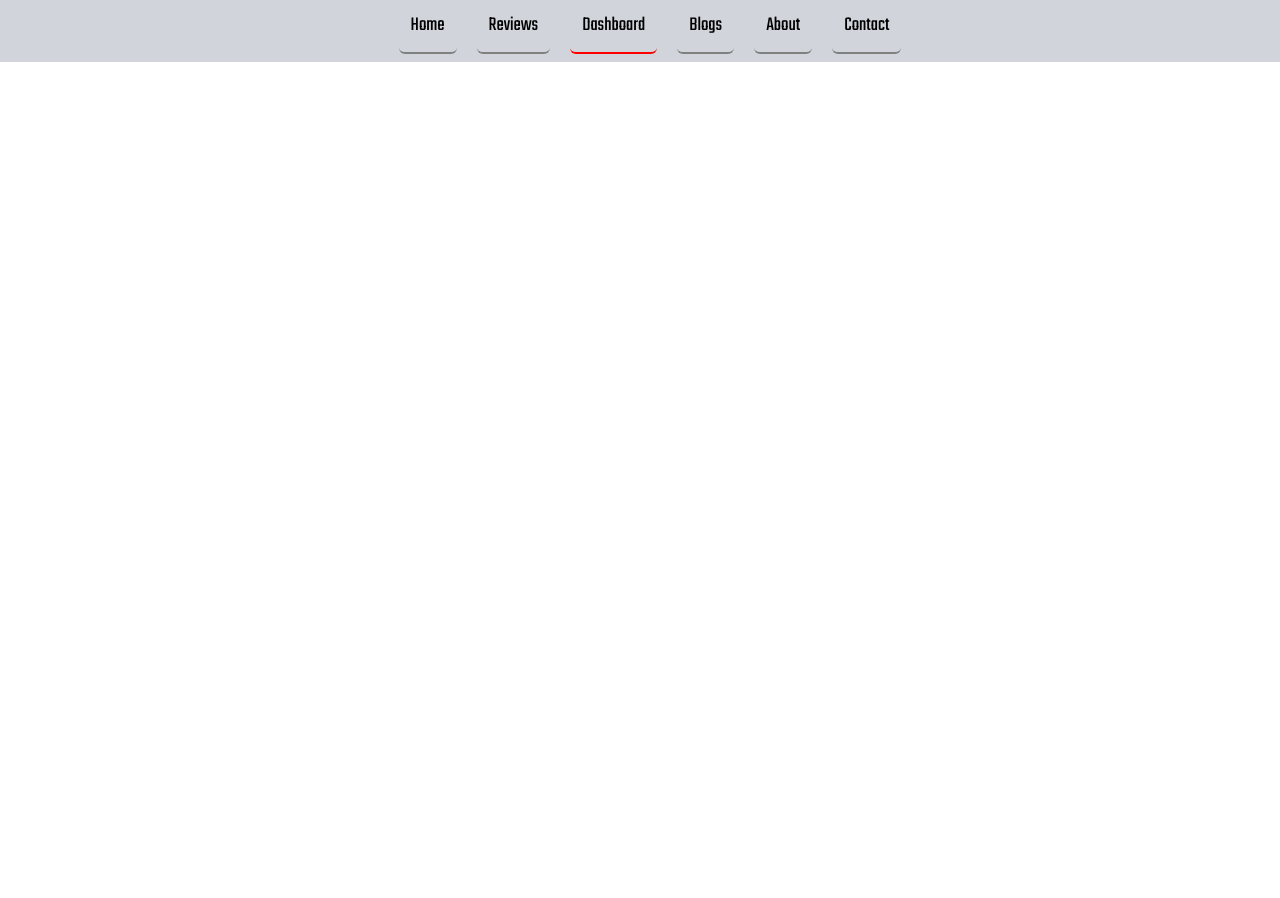
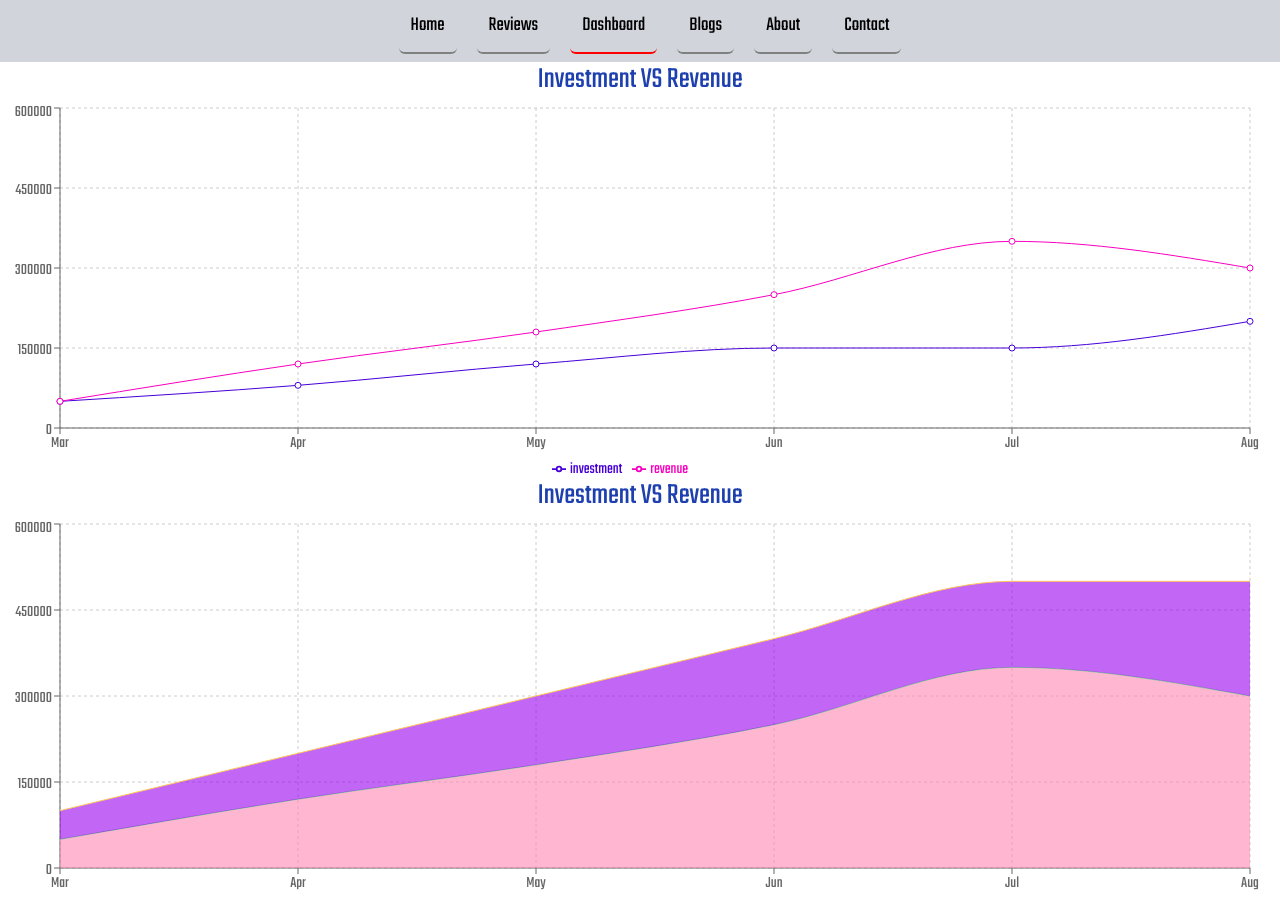
Before and after one commit to mahabubsaki/asgmt-9, a React (Create React App) app: page /dashboard in a window 1280 px wide. Before the commit the page ends 800 px from the top, so only its background shows below. Built offline with nearby package versions, Linux system fonts and the light colour scheme; a web font is replaced by a local one.

Commit message:
two charts added

```diff
--- a/public/chartData.json
+++ b/public/chartData.json
@@ -1,38 +1,38 @@
 [
     {
         "month": "Mar",
-        "investment": 100000,
-        "sell": 241,
-        "revenue": 10401
+        "investment": 50000,
+        "sell": 100000,
+        "revenue": 50000
     },
     {
         "month": "Apr",
-        "investment": 200000,
-        "sell": 423,
-        "revenue": 24500
+        "investment": 80000,
+        "sell": 200000,
+        "revenue": 120000
     },
     {
         "month": "May",
-        "investment": 500000,
-        "sell": 726,
-        "revenue": 67010
+        "investment": 120000,
+        "sell": 300000,
+        "revenue": 180000
     },
     {
         "month": "Jun",
-        "investment": 500000,
-        "sell": 529,
-        "revenue": 40405
+        "investment": 150000,
+        "sell": 400000,
+        "revenue": 250000
     },
     {
         "month": "Jul",
-        "investment": 600000,
-        "sell": 601,
-        "revenue": 50900
+        "investment": 150000,
+        "sell": 500000,
+        "revenue": 350000
     },
     {
         "month": "Aug",
-        "investment": 700000,
-        "sell": 670,
-        "revenue": 61000
+        "investment": 200000,
+        "sell": 600000,
+        "revenue": 300000
     }
 ]
--- a/src/App.js
+++ b/src/App.js
@@ -1,5 +1,6 @@
 import { Route, Routes } from 'react-router-dom';
 import './App.css';
+import Dashboard from './components/Dashboard/Dashboard';
 import Home from './components/Home/Home';
 import Navbar from './components/Navbar/Navbar';
 import Reviews from './components/Reviews/Reviews';
@@ -12,6 +13,8 @@ function App() {
         <Route path="/" element={<Home></Home>}></Route>
         <Route path="/home" element={<Home></Home>}></Route>
         <Route path="/reviews" element={<Reviews></Reviews>}></Route>
+        <Route path="/dashboard" element={<Dashboard
+        ></Dashboard>}></Route>
       </Routes>
     </div>
   );
--- /dev/null
+++ b/src/components/Dashboard/Dashboard.js
@@ -0,0 +1,58 @@
+import React from 'react';
+import { Area, AreaChart, CartesianGrid, Legend, Line, LineChart, ResponsiveContainer, Tooltip, XAxis, YAxis } from 'recharts';
+import useChart from '../Hooks/useChart';
+
+const Dashboard = () => {
+    const [chart,] = useChart()
+    return (
+        <div>
+            <div className="w-full">
+                <div className="w-full h-96 mb-8">
+                    <h1 className="text-center text-3xl text-blue-800">Investment VS Revenue</h1>
+                    <ResponsiveContainer width="100%" height="100%">
+                        <LineChart data={chart}
+                            margin={{
+                                top: 10,
+                                right: 30,
+                                left: 0,
+                                bottom: 0,
+                            }}>
+                            <CartesianGrid strokeDasharray="3 3" />
+                            <XAxis dataKey="month" />
+                            <YAxis dataKey="sell" />
+                            <Tooltip />
+                            <Legend />
+                            <Line type="monotone" dataKey="investment" stroke="#4700D8" />
+                            <Line type="monotone" dataKey="revenue" stroke="#F900BF" />
+                        </LineChart>
+                    </ResponsiveContainer>
+                </div>
+                <div className="w-full h-96">
+                    <h1 className="text-center text-3xl text-blue-800">Investment VS Revenue</h1>
+                    <ResponsiveContainer width="100%" height="100%">
+                        <AreaChart
+                            data={chart}
+                            margin={{
+                                top: 10,
+                                right: 30,
+                                left: 0,
+                                bottom: 0,
+                            }}
+                        >
+                            <CartesianGrid strokeDasharray="3 3" />
+                            <XAxis dataKey="month" />
+                            <YAxis dataKey="sell" />
+                            <Tooltip />
+                            <Area type="monotone" dataKey="revenue" stackId="1" stroke="#82ca9d" fill="#FF85B3" />
+                            <Area type="monotone" dataKey="investment" stackId="1" stroke="#ffc658" fill="#9900F0" />
+                        </AreaChart>
+                    </ResponsiveContainer>
+                </div>
+                <div></div>
+                <div></div>
+            </div>
+        </div>
+    );
+};
+
+export default Dashboard;
--- /dev/null
+++ b/src/components/Hooks/useChart.js
@@ -0,0 +1,12 @@
+import { useEffect, useState } from "react"
+
+const useChart = () => {
+    const [chart, setChart] = useState([])
+    useEffect(() => {
+        fetch('chartData.json')
+            .then(response => response.json())
+            .then(data => setChart(data))
+    }, [])
+    return [chart,]
+}
+export default useChart
```
